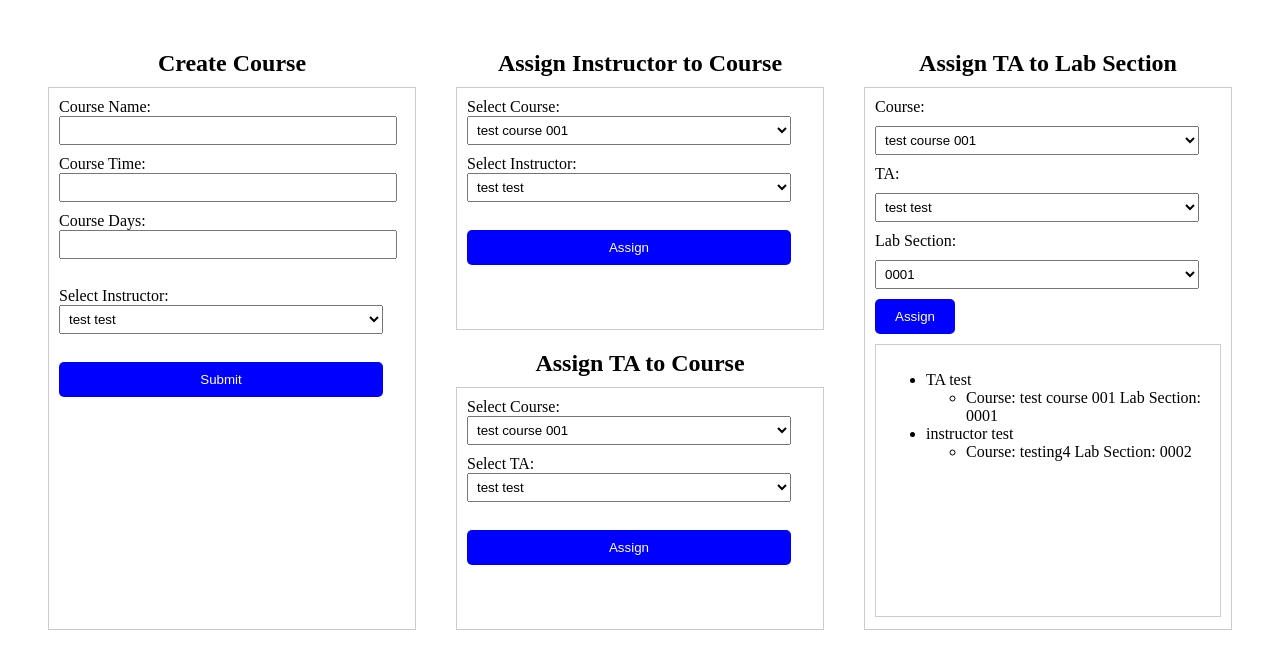
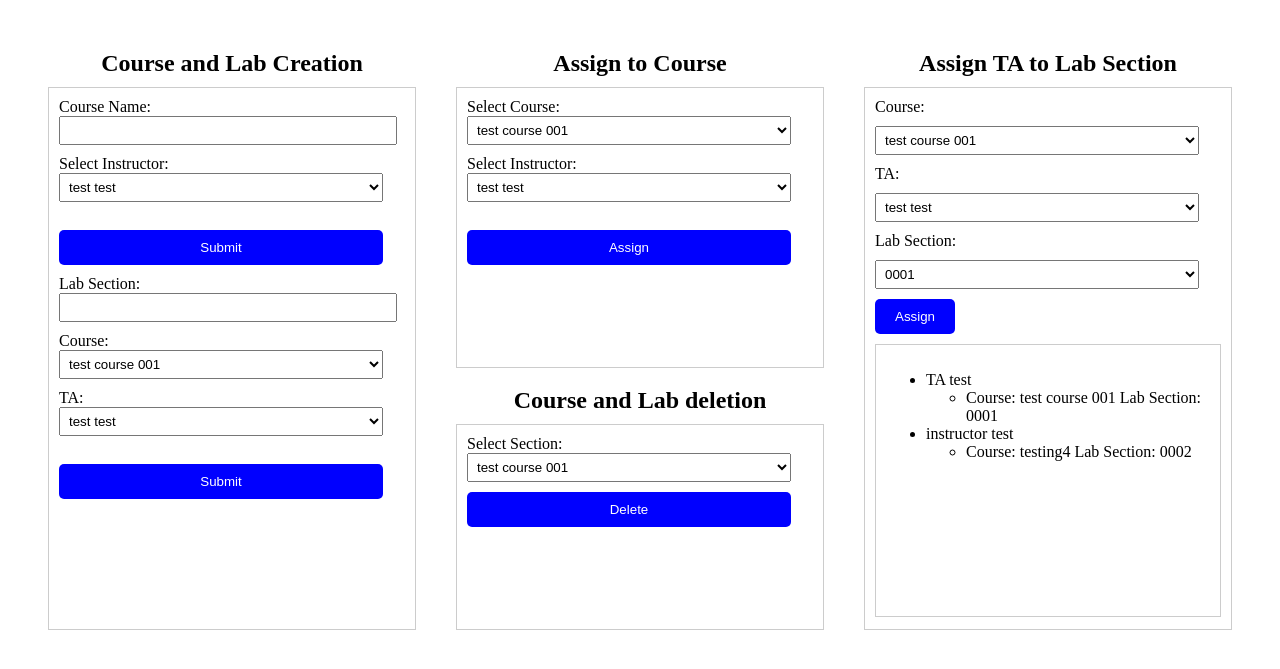
Before and after one commit to NathanEdwards2023/TaScheduler, a Django app: template templates/courseManagement.html in a window 1280 px wide. Shown: the part 104-773 px from the top of the page. Run offline with Django 5.2, Linux system fonts and the light colour scheme; the template is opened without the code that fills it: values that come from a table or form of the project are taken from there, others are empty; data comes from the database, SQL or seed files in the repository.

Commit message:
edits to courseManagement views and html template, has more stubs and passing all tests for creating courses

```diff
--- a/scheduler/views.py
+++ b/scheduler/views.py
@@ -19,7 +19,7 @@ def courseManagement(request):
 
     if request.method == 'GET':
         user = request.user
-        accRole = UserTable.objects.get(email=request.user.email).userType
+        accRole = UserTable.objects.get(email=user.email).userType
         if user.is_authenticated and accRole == 'admin':
             return render(request, 'courseManagement.html',
                           {'courses': courses, 'TAs': TAs, 'instructors': instructors, 'labs': labs})
@@ -28,7 +28,7 @@ def courseManagement(request):
             return redirect('home')
 
     else:
-        if request.method == 'POST':
+        if request.method == 'POST' and 'createCourseBtn' in request.POST:
             courseName = request.POST.get('courseName')
             courseTime = request.POST.get('courseTime')
             courseDays = request.POST.get('courseDays')
--- a/templates/courseManagement.html
+++ b/templates/courseManagement.html
@@ -35,16 +35,12 @@
         <div class="menuContainer">
         <!--course creation-->
             <section>
-                <h2 class="menuTitle">Create Course</h2>
+                <h2 class="menuTitle">Course and Lab Creation</h2>
                 <div class="menuBox">
                     <form method="post" action="{% url 'courseManagement' %}">
                         {% csrf_token %}
                         <label for="courseName">Course Name:</label><br>
                         <input type="text" id="courseName" name="courseName"><br>
-                        <label for="courseTime">Course Time:</label><br>
-                        <input type="text" id="courseTime" name="courseTime"><br>
-                        <label for="courseDays">Course Days:</label><br>
-                        <input type="text" id="courseDays" name="courseDays"><br><br>
                         <label for="instructorSelect">Select Instructor:</label><br>
                         <select id="instructorSelect" name="instructorSelect">
                             {% if instructors %}
@@ -55,7 +51,33 @@
                                 <option value="">No instructors available</option>
                             {% endif %}
                         </select><br><br>
-                        <input type="submit" value="Submit">
+                        <input type="submit" name = "createCourseBtn" value="Submit">
+                    </form>
+                    <form method="post" action="{% url 'courseManagement' %}">
+                        {% csrf_token %}
+                        <label for="courseName">Lab Section:</label><br>
+                        <input type="text" id="labSection" name="labSection"><br>
+                        <label for="courseName">Course:</label><br>
+                        <select id="courseSelect" name="courseSelect">
+                            {% if courses %}
+                                {% for course in courses %}
+                                    <option value="{{ course.id }}">{{ course.courseName }}</option>
+                                {% endfor %}
+                            {% else %}
+                                <option value="">No courses available</option>
+                            {% endif %}
+                        </select><br>
+                        <label for="TASelect">TA:</label><br>
+                        <select id="TASelect" name="TASelect">
+                            {% if TAs %}
+                                {% for TA in TAs %}
+                                    <option value="{{ TA.id }}">{{ TA.firstName}} {{TA.lastName }}</option>
+                                {% endfor %}
+                            {% else %}
+                                <option value="">No TAs available</option>
+                            {% endif %}
+                        </select><br><br>
+                        <input type="submit" name = "createLabBtn" value="Submit">
                     </form>
                     {% if messages %}
                         {{ messages }}
@@ -64,7 +86,7 @@
             </section>
         <!--assign to course-->
             <section>
-                <h2 class="menuTitle">Assign Instructor to Course</h2>
+                <h2 class="menuTitle">Assign to Course</h2>
                 <div class="menuBoxMid">
                     <form>
                         <label for="courseSelect">Select Course:</label><br>
@@ -87,15 +109,15 @@
                                 <option value="">No instructors available</option>
                             {% endif %}
                         </select><br><br>
-                        <input type="submit" value="Assign">
+                        <input type="submit" name = "assignBtn" value="Assign">
                     </form>
                 </div>
 
-                <h2 class="menuTitle">Assign TA to Course</h2>
+                <h2 class="menuTitle">Course and Lab deletion</h2>
                 <div class="menuBoxMid">
                     <form>
-                        <label for="courseSelectTA">Select Course:</label><br>
-                        <select id="courseSelectTA" name="courseSelectTA">
+                        <label for="sectionSelect">Select Section:</label><br>
+                        <select id="sectionSelect" name="sectionSelect">
                             {% if courses %}
                                 {% for course in courses %}
                                     <option value="{{ course.id }}">{{ course.courseName }}</option>
@@ -104,17 +126,7 @@
                                 <option value="">No courses available</option>
                             {% endif %}
                         </select><br>
-                        <label for="taSelect">Select TA:</label><br>
-                        <select id="taSelect" name="taSelect">
-                            {% if TAs %}
-                                {% for TA in TAs %}
-                                    <option value="{{ TA.id }}">{{ TA.firstName}} {{TA.lastName }}</option>
-                                {% endfor %}
-                            {% else %}
-                                <option value="">No TAs available</option>
-                            {% endif %}
-                        </select><br><br>
-                        <input type="submit" value="Assign">
+                        <input type="submit" name = "deleteBtn" value="Delete">
                     </form>
                 </div>
             </section>
```
Also changed, not shown: scheduler/tests.py (+6 -4 lines).
